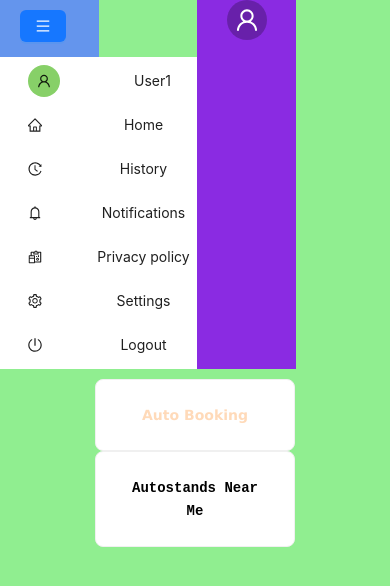
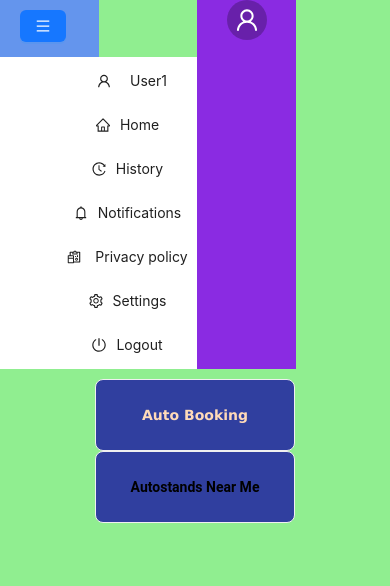
Before and after one commit to vinayakac/Google-page, a React (Create React App) app in the folder taxi-booking/: page /settings in a window 390 px wide. Shown: the top 586 px of the page. Built offline with nearby package versions, Linux system fonts and the light colour scheme; the HTML template or start-up script is replaced by a standard one.

Commit message:
Added the fonts but trying out some color cobinations

```diff
--- a/taxi-booking/src/Components/Dashboard.css
+++ b/taxi-booking/src/Components/Dashboard.css
@@ -9,7 +9,7 @@
     }
 
     .Auto-Booking-Card-Dashboard .Auto-Booking-Button{
-        font-family: 'Lucida Sans', 'Lucida Sans Regular', 'Lucida Grande', 'Lucida Sans Unicode', Geneva, Verdana, sans-serif;
+        font-family:  Verdana, sans-serif;
         text-decoration: none;
         color: peachpuff;
         font-weight: 700;
@@ -18,10 +18,15 @@
 
     .AutoStand-NearMe-Dashboard .Autostand-Button
     {
-        font-family: monospace;
+        font-family: 'Roboto';
         text-decoration: none;
         color: black;
         font-weight: 700;
     }
+    .ant-card {
+            /* padding: 24px;
+            border-radius: 0 0 8px 8px; */
+            background-color: #303F9F;
+    }
 
 }
--- a/taxi-booking/src/Components/Navigation.css
+++ b/taxi-booking/src/Components/Navigation.css
@@ -17,7 +17,7 @@
        }
 
        .Navigation-profile-button{
-           background-color: blueviolet;
+           background-color: #FF5722;
            color: aliceblue;
        }
 
@@ -25,7 +25,9 @@
         display: flex;
         align-content: center;
         justify-content: flex-end;
-        margin-left: 10em;}
+        margin-left: 10em;
+        padding-right: 10px;
+        padding-top: 10px;}
 
        /* .Side_Menu-button{
 
--- a/taxi-booking/src/Components/SideMenu.css
+++ b/taxi-booking/src/Components/SideMenu.css
@@ -9,4 +9,12 @@
     .ant-col ant-col-8 Navigtion-side-menu css-dev-only-do-not-override-w8mnev .div{
         width:0em;
     }
+
+    .div{
+        font-family: monospace;
+    }
+
+    .ant-menu-title-content{
+        font-family: Georgia, 'Times New Roman';
+    }
 }
--- a/taxi-booking/src/Components/SideMenu.js
+++ b/taxi-booking/src/Components/SideMenu.js
@@ -40,7 +40,7 @@
 
 
 const items = [
-  getItem('User1', 'UwU', <Avatar  style={{backgroundColor: '#87d068',}}
+  getItem('User1', 'UwU', <Avatar  style={{backgroundColor: '#ffffff',}}
   icon={<UserOutlined />}/>),
   getItem('Home', '2', <HomeOutlined />),
   getItem('History', '3', <HistoryOutlined />),
@@ -87,7 +87,7 @@
         <Menu
           defaultSelectedKeys={['1']}
           defaultOpenKeys={['sub1']}
-          mode="inline"
+          // mode="inline"
           theme="light"
           inlineCollapsed={collapsed}
           items={items}
```
